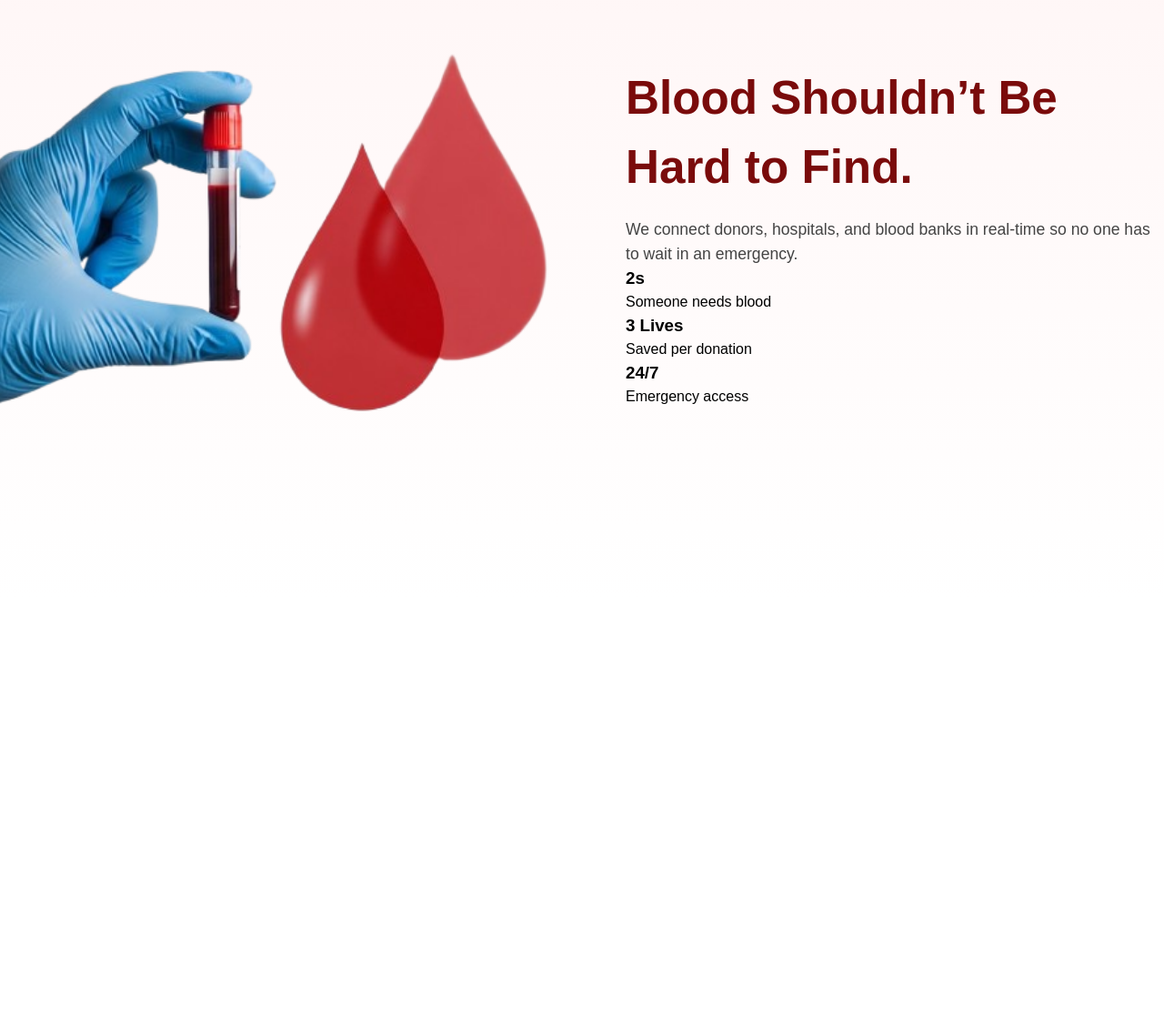
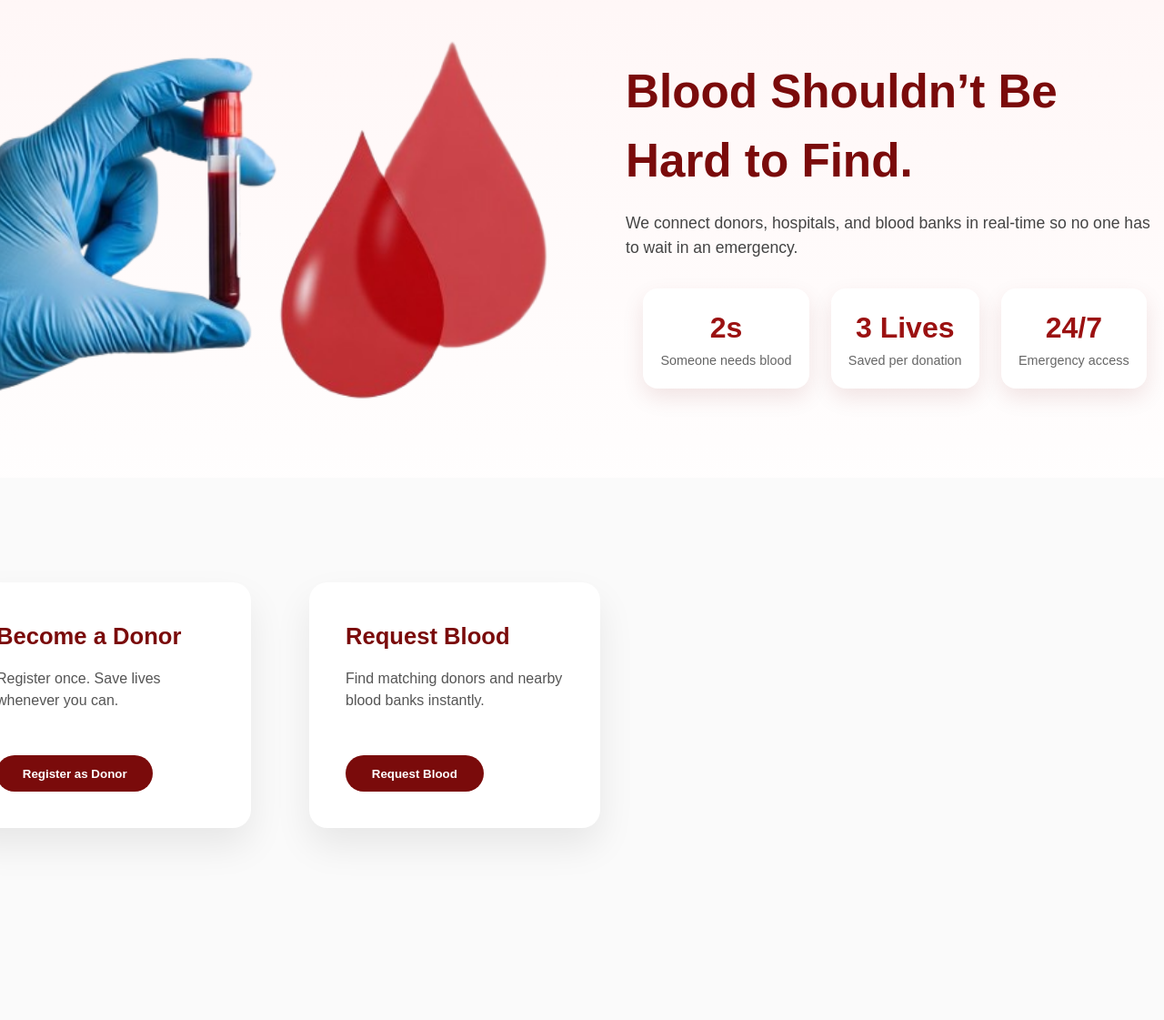
Before and after one commit to Grey-na/codeyatra2.0_Pixels_RaktaConnect, a plain HTML site: page frontend/index.html in a window 1280 px wide. Shown: the part 227-1348 px from the top of the page at 91% size. Before the commit the page ends 886 px from the top, so only its background shows below. Drawn offline with nearby package versions, Linux system fonts and the light colour scheme; some packages are replaced by stand-ins of ours; a script that the page names is missing.

Commit message:
card and 3d image

```diff
--- a/frontend/index.html
+++ b/frontend/index.html
@@ -10,9 +10,7 @@
 <body>
 
   <header>
-    <a href="index.html">
-    <img src="./images/erasebg-transformed.png" alt="Rakta Connect" class="logo">
-    </a>
+    <h1 data-aos="fade-down" data-aos-duration="1500" class="logo">Donate blood</h1>
 
     <nav class="nav">
       <a href="#">Home</a>
@@ -46,8 +44,10 @@
     <a href ="#">Criterias for Donors</a>
       <a href="#">About Us</a>
     </nav>
+
     <button class="btn-signing">LogIn</button>
   </header>
+
 
   <section class="hero">
     <div class="hero-image-wrap">
@@ -76,6 +76,34 @@
     </div>
   </div>
 </section>
+
+<!-- Scroll Section -->
+<section class="actions-section">
+  <div class="action-card donor">
+    <h3>Become a Donor</h3>
+    <p>Register once. Save lives whenever you can.</p>
+    <button>Register as Donor</button>
+  </div>
+
+  <div class="action-card request">
+    <h3>Request Blood</h3>
+    <p>Find matching donors and nearby blood banks instantly.</p>
+    <button>Request Blood</button>
+  </div>
+
+  <script src="https://unpkg.com/aos@next/dist/aos.js"></script>
+  <script>
+    AOS.init();
+  </script>
+
   <script src="js/script.js"></script>
 
-  </body>
+ <script type="module" src="https://unpkg.com/@splinetool/viewer@1.12.58/build/spline-viewer.js"></script>
+ <div class="spline-wrapper">
+  <spline-viewer url="https://prod.spline.design/Vx17CJDZRbiKh5cA/scene.splinecode"></spline-viewer>
+ </div>
+
+</section>
+
+</body>
+</html>
--- a/frontend/js/script.js
+++ b/frontend/js/script.js
@@ -1,4 +1,4 @@
-// Dropdown logic (click-based)
+
 const buttons = document.querySelectorAll(".dropbtn");
 
 buttons.forEach(btn => {
@@ -19,3 +19,39 @@ document.addEventListener("click", () => {
     d.classList.remove("active");
   });
 });
+
+const actionCards = document.querySelectorAll(".action-card");
+
+const actionObserver = new IntersectionObserver(entries => {
+  entries.forEach(entry => {
+    if (entry.isIntersecting) {
+      entry.target.style.opacity = "1";
+      entry.target.style.transform = "translateY(0)";
+    }
+  });
+}, { threshold: 0.2 });
+
+actionCards.forEach(card => {
+  card.style.opacity = "0";
+  card.style.transform = "translateY(30px)";
+  card.style.transition = "all 0.6s ease";
+  actionObserver.observe(card);
+});
+
+// Reveal EVENT cards on scroll
+const eventCards = document.querySelectorAll(".event-card");
+
+const eventObserver = new IntersectionObserver(
+  (entries) => {
+    entries.forEach((entry) => {
+      if (entry.isIntersecting) {
+        entry.target.classList.add("show");
+      }
+    });
+  },
+  { threshold: 0.2 }
+);
+
+eventCards.forEach((card) => {
+  eventObserver.observe(card);
+});
--- a/frontend/style.css
+++ b/frontend/style.css
@@ -1,3 +1,4 @@
+/* RESET */
 html, body {
   margin: 0;
   padding: 0;
@@ -52,10 +53,7 @@ header h1 {
   font-weight: 500;
   letter-spacing: 1px;
 }
-.logo {
-  height: 55px !important;
-  width: auto;
-}
+
 nav {
   display: flex;
   align-items: center;
@@ -146,6 +144,8 @@ nav a:hover {
   background: white;
   transform: translateY(-2px);
 }
+
+/* HERO SECTION */
 .hero {
   min-height: 100vh;
   background: linear-gradient(180deg, #fff5f5, #ffffff);
@@ -188,3 +188,161 @@ nav a:hover {
   font-size: 1.1rem;
   color: #444;
 }
+
+.actions-section {
+  margin-top: -120px !important;
+  padding-top: 0 !important;
+  display: flex;
+  align-items: flex-start;
+  position: relative;
+  z-index: 5;
+}
+
+.hero-stats {
+    display: flex;
+    gap: 1.5rem;
+    justify-content: center;
+    margin-top: 2rem;
+    width: 100%;
+}
+
+.stat {
+    background: white;
+    padding: 1.2rem;
+    border-radius: 16px;
+    box-shadow: 0 10px 25px rgba(122, 11, 11, 0.1);
+    min-width: 140px;
+    text-align: center;
+}
+.stat:hover{
+  opacity: 1;
+  transform: translateY(-2px);
+  background-color: #ffffff;
+
+}
+
+.stat h3 {
+  font-size: 2rem;
+  color: #9b1111;
+}
+
+.stat span {
+  font-size: 0.9rem;
+  color: #666;
+}
+
+/* ACTION CARDS */
+.actions-section {
+  display: flex;
+  align-items: center;
+  justify-content: center;
+  gap: 4rem;
+  padding: 6rem 2rem;
+  background: #fafafa;
+}
+
+.action-card {
+  background: white;
+  border-radius: 20px;
+  padding: 2.5rem;
+  box-shadow: 0 20px 40px rgba(0,0,0,0.08);
+  transition: all 0.25s ease;
+  width: 320px;
+  flex-shrink: 0;
+  text-align: left;
+}
+
+
+.action-card button {
+  margin-top: 1rem;
+  padding: 0.8rem 1.8rem;
+  border-radius: 999px;
+  background: #7a0b0b;
+  color: white;
+  border: none;
+  font-weight: 600;
+  cursor: pointer;
+}
+
+.action-card:hover {
+  transform: translateY(-10px);
+  box-shadow: 0 30px 60px rgba(0,0,0,0.15);
+  background-color: #edaeae;
+
+}
+
+.action-card h3 {
+  font-size: 1.6rem;
+  color: #7a0b0b;
+}
+
+.action-card p {
+  color: #555;
+  margin: 1rem 0 2rem;
+}
+
+.action-card button:hover {
+  background: #9b1111;
+}
+.spline-wrapper {
+  width: 600px;
+  margin-top: -50px;
+  height:  550px;
+  position: relative;
+  overflow: hidden;
+  flex-shrink: 0;
+}
+
+spline-viewer {
+  width: 100%;
+  height: 110%;
+  top: -5%;
+  left: 0;
+}
+.logo-carousel {
+  width: 100%;
+  padding: 2rem 0;
+  background: white;
+  overflow: hidden;
+  border-top: 1px solid #eee;
+  border-bottom: 1px solid #eee;
+  margin-top: -30px;
+  margin-bottom: 20px;
+}
+
+.logo-track {
+  display: flex;
+  width: calc(250px * 10);
+  animation: scroll 20s linear infinite;
+}
+
+.logo-track img {
+  width: 150px;
+  height: auto;
+  margin: 0 40px;
+  filter: grayscale(100%);
+  opacity: 0.6;
+  transition: 0.3s;
+}
+
+.logo-track img:hover {
+  filter: grayscale(0%);
+  opacity: 1;
+}
+
+
+@keyframes scroll {
+  0% { transform: translateX(0); }
+  100% { transform: translateX(calc(-250px * 5)); }
+}
+
+@media (max-width: 900px) {
+  .hero {
+    padding: 4rem 2rem;
+  }
+
+  .hero-stats {
+    flex-direction: column;
+    gap: 1rem;
+  }
+}
```
